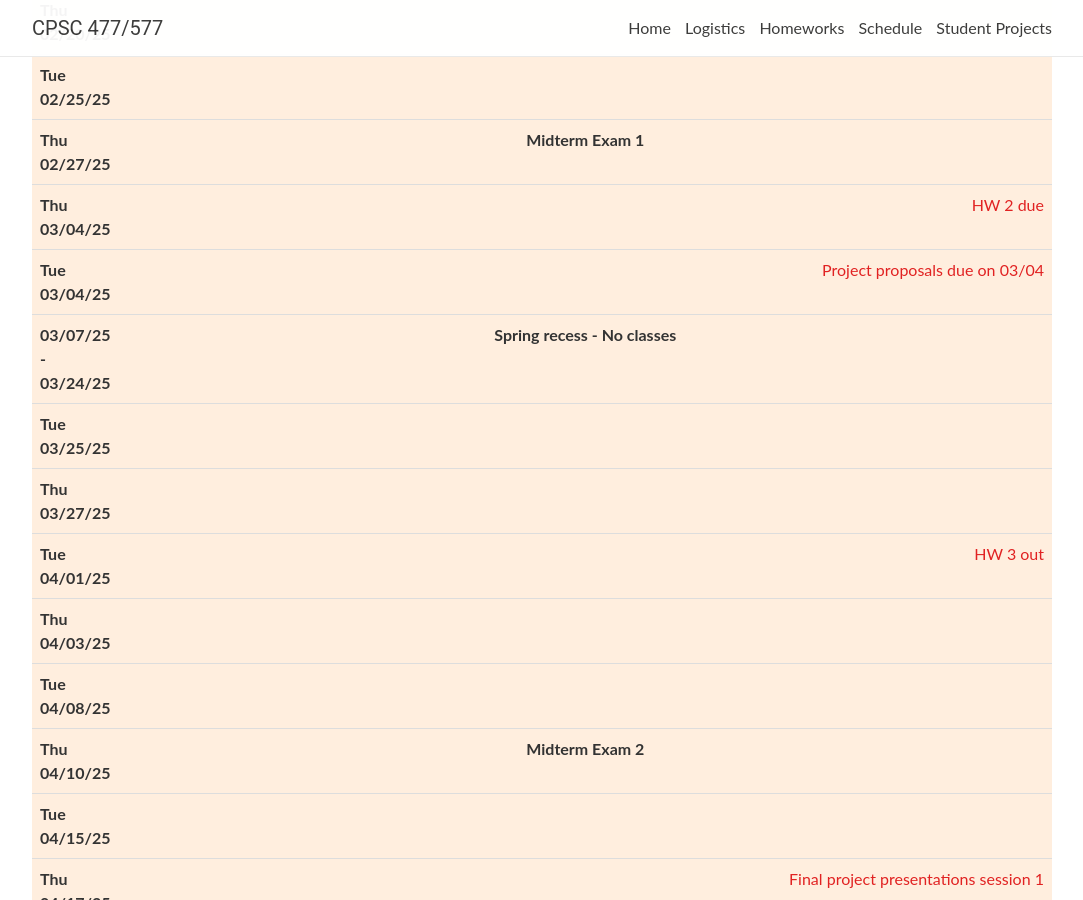
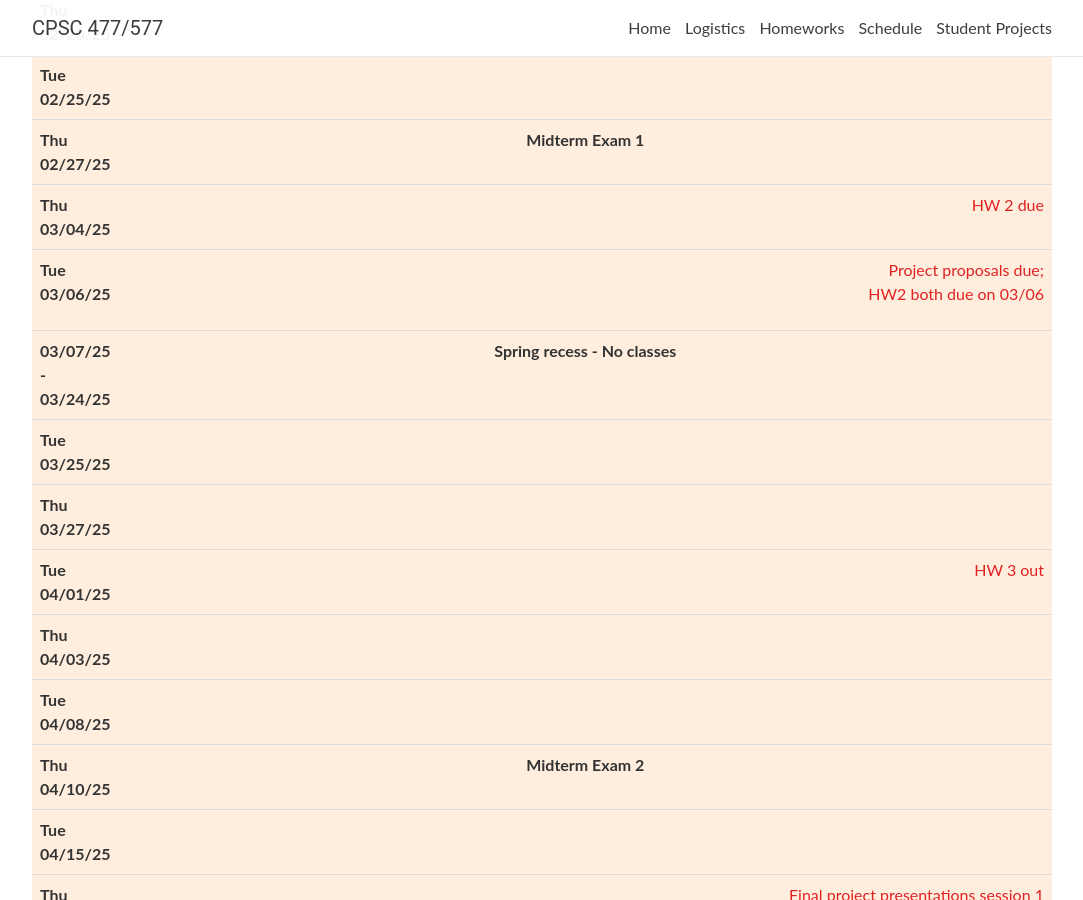
Before and after one commit to yale-nlp/cpsc477, a Jekyll site: the page built from _pages/lectures.md, in a window 1280 px wide and 900 px high, scrolled down 965 px. Shown: the whole window, without its empty margins (98-1181 px from the left). Built offline with Jekyll 4.4.1, drawn with Linux system fonts in a browser that asks for light colours; nearby versions of some CDN libraries; comment, search, counter and statistics services are not loaded.

Commit message:
Update lectures.yml

```diff
--- a/_data/lectures.yml
+++ b/_data/lectures.yml
@@ -218,7 +218,7 @@
   optional:
   logistics: HW 2 due
 
-- date: Tue 03/04/25
+- date: Tue 03/06/25
   lecturer:
     - Arman
   title:
@@ -231,7 +231,7 @@
     - Training Compute-Optimal Large Language Models (Hoffmann et al., 2022) <a href="https://arxiv.org/pdf/2203.15556.pdf" target="_blank">[link]</a>
     - GPT3 paper - Language Models are Few-Shot Learners (Brown et al., 2020) <a href="https://arxiv.org/pdf/2005.14165.pdf" target="_blank">[link]</a>
   optional:
-  logistics: Project proposals due on 03/04
+  logistics: Project proposals due;<br/>HW2 both due on 03/06
 
 - date: 03/07/25 - 03/24/25
   title: >
```
